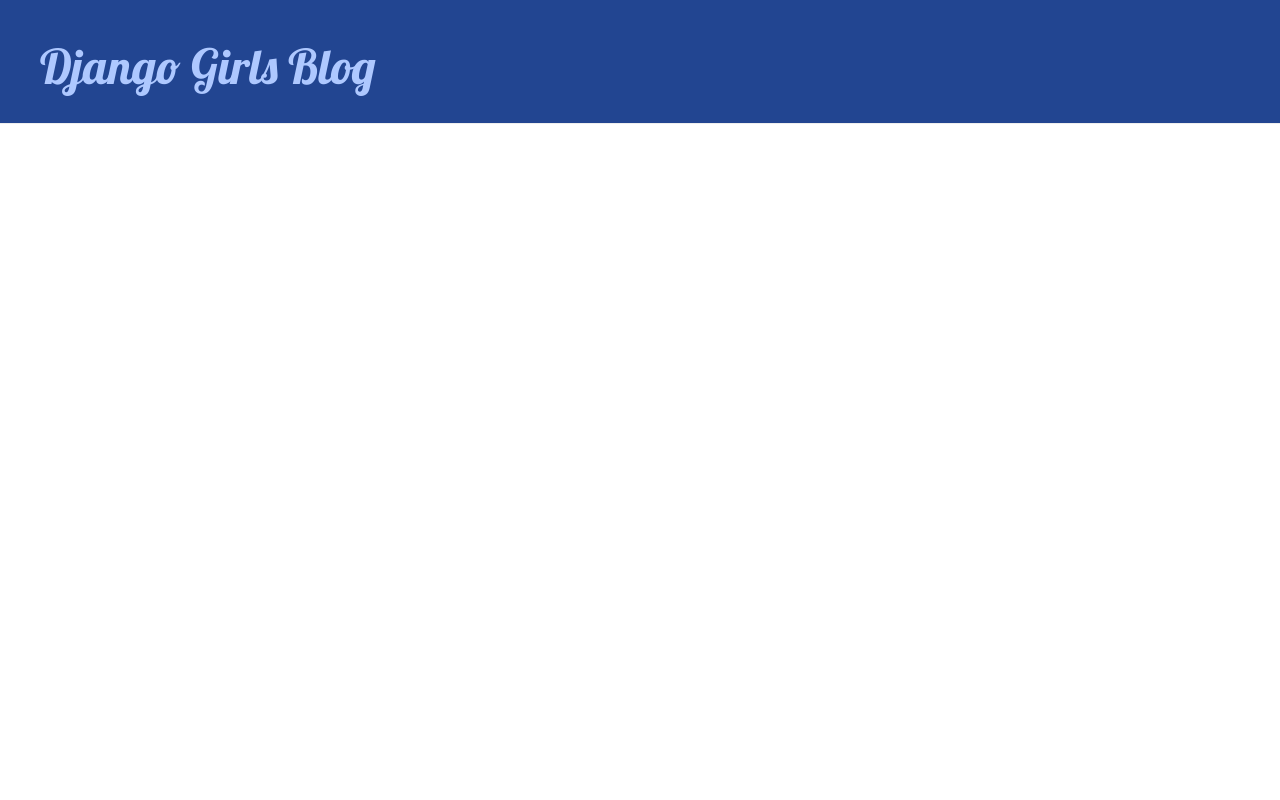
After one commit to wenyue-gu/django_girl_tutorial_project, a Django app: page / in a window 1280 px wide. The commit adds this page. Run offline with Django 3.2, Linux system fonts and the light colour scheme; data that the repository does not hold is empty; some libraries are stand-ins or nearby versions.

Commit message:
added base html

```diff
--- /dev/null
+++ b/blog/static/css/blog.css
@@ -0,0 +1,47 @@
+.page-header {
+    background-color: #224591;
+    margin-top: 0;
+    padding: 20px 20px 20px 40px;
+}
+
+.page-header h1, .page-header h1 a, .page-header h1 a:visited, .page-header h1 a:active {
+    color: #aec8ff;
+    font-size: 36pt;
+    text-decoration: none;
+}
+
+.content {
+    margin-left: 40px;
+}
+
+
+h1, h2, h3, h4 {
+    font-family: 'Lobster', cursive;
+}
+
+.date {
+    color: #828282;
+}
+
+.save {
+    float: right;
+}
+
+.post-form textarea, .post-form input {
+    width: 100%;
+}
+
+.top-menu, .top-menu:hover, .top-menu:visited {
+    color: #ffffff;
+    float: right;
+    font-size: 26pt;
+    margin-right: 20px;
+}
+
+.post {
+    margin-bottom: 70px;
+}
+
+.post h2 a, .post h2 a:visited {
+    color: #000000;
+}
--- /dev/null
+++ b/blog/templates/blog/base.html
@@ -0,0 +1,23 @@
+{% load static %}
+<html>
+    <head>
+        <title>Django Girls blog</title>
+        <link rel="stylesheet" href="//maxcdn.bootstrapcdn.com/bootstrap/3.2.0/css/bootstrap.min.css">
+        <link rel="stylesheet" href="//maxcdn.bootstrapcdn.com/bootstrap/3.2.0/css/bootstrap-theme.min.css">
+        <link href='//fonts.googleapis.com/css?family=Lobster&subset=latin,latin-ext' rel='stylesheet' type='text/css'>
+        <link rel="stylesheet" href="{% static 'css/blog.css' %}">
+    </head>
+    <body>
+        <div class="page-header">
+            <h1><a href="/blog/">Django Girls Blog</a></h1>
+        </div>
+        <div class="content container">
+            <div class="row">
+                <div class="col-md-8">
+                {% block content %}
+                {% endblock %}
+                </div>
+            </div>
+        </div>
+    </body>
+</html>
--- a/blog/templates/blog/post_list.html
+++ b/blog/templates/blog/post_list.html
@@ -1,20 +1,13 @@
-<html>
-    <!-- <head>
-        List of posts!
-    </head> -->
-    <body>
+{% extends 'blog/base.html' %}
 
-        <div>
-            <h1><a href="/blog/">Django Girls Blog</a></h1>
+{% block content %}
+    {% for post in posts %}
+        <div class="post">
+            <div class="date">
+                {{ post.published_date }}
+            </div>
+            <h2><a href="">{{ post.title }}</a></h2>
+            <p>{{ post.text|linebreaksbr }}</p>
         </div>
-
-        {% for post in posts %}
-            <div>
-                <p>published: {{ post.published_date }}</p>
-                <h2><a href="">{{ post.title }}</a></h2>
-                <p>{{ post.text|linebreaksbr }}</p>
-            </div>
-        {% endfor %}
-
-    </body>
-</html>
+    {% endfor %}
+{% endblock %}
--- a/mysite/urls.py
+++ b/mysite/urls.py
@@ -19,4 +19,5 @@
 urlpatterns = [
     path('admin/', admin.site.urls),
     path('blog/', include('blog.urls')),
+    path('', include('blog.urls')),
 ]
```
